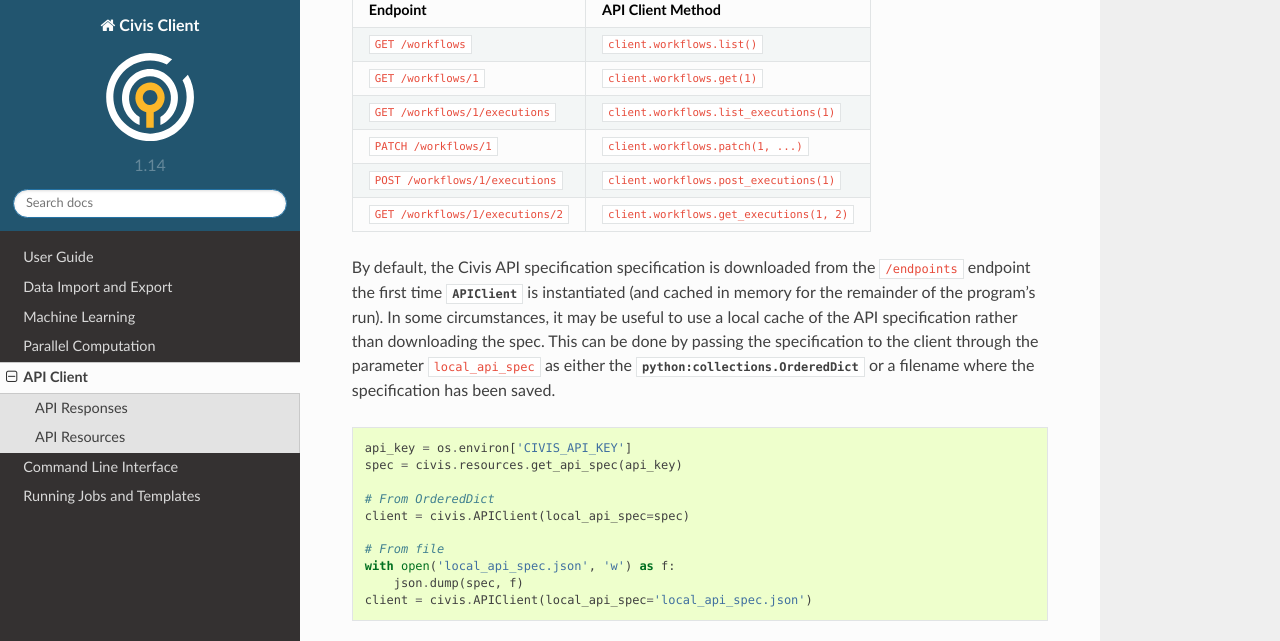
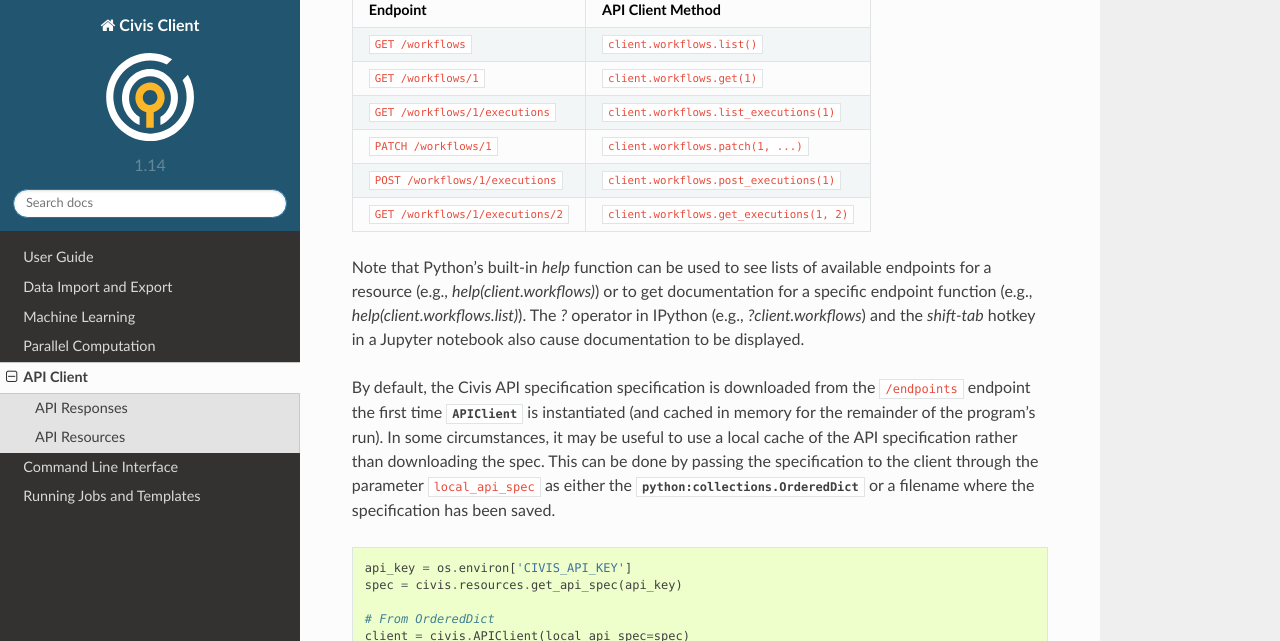
Before and after one commit to civisanalytics/civis-python, a Sphinx documentation site: the page built from docs/source/client.rst, in a window 1280 px wide and 900 px high, scrolled down 544 px, cut to the strip 0-641 px from the top of the window. Built offline with Sphinx 7.4.7 and the Read the Docs theme 2.0.0, drawn with Linux system fonts in a browser that asks for light colours.

Commit message:
add a note about using the built-in help function to show API client docs

```diff
--- a/docs/source/client.rst
+++ b/docs/source/client.rst
@@ -37,6 +37,12 @@ Below are examples of endpoints and how they map to API Client methods:
 | ``GET /workflows/1/executions/2`` | ``client.workflows.get_executions(1, 2)`` |
 +-----------------------------------+-------------------------------------------+
 
+Note that Python's built-in `help` function can be used to see lists of
+available endpoints for a resource (e.g., `help(client.workflows)`) or to get
+documentation for a specific endpoint function (e.g.,
+`help(client.workflows.list)`). The `?` operator in IPython (e.g., `?client.workflows`) and the `shift-tab`
+hotkey in a Jupyter notebook also cause documentation to be displayed.
+
 By default, the Civis API specification specification is downloaded from
 the ``/endpoints`` endpoint the first time :class:`~civis.APIClient` is
 instantiated (and cached in memory for the remainder of the program's run).
```
